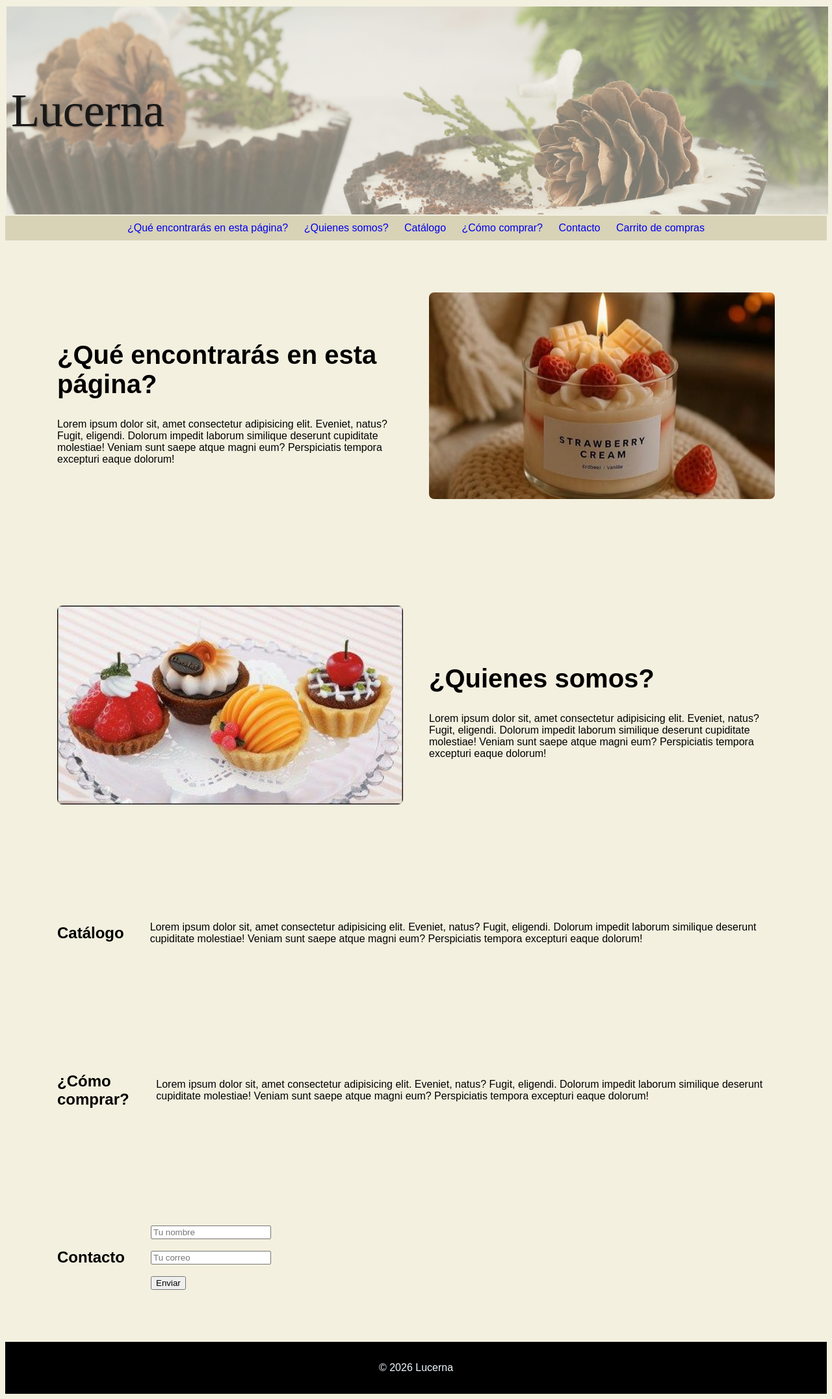
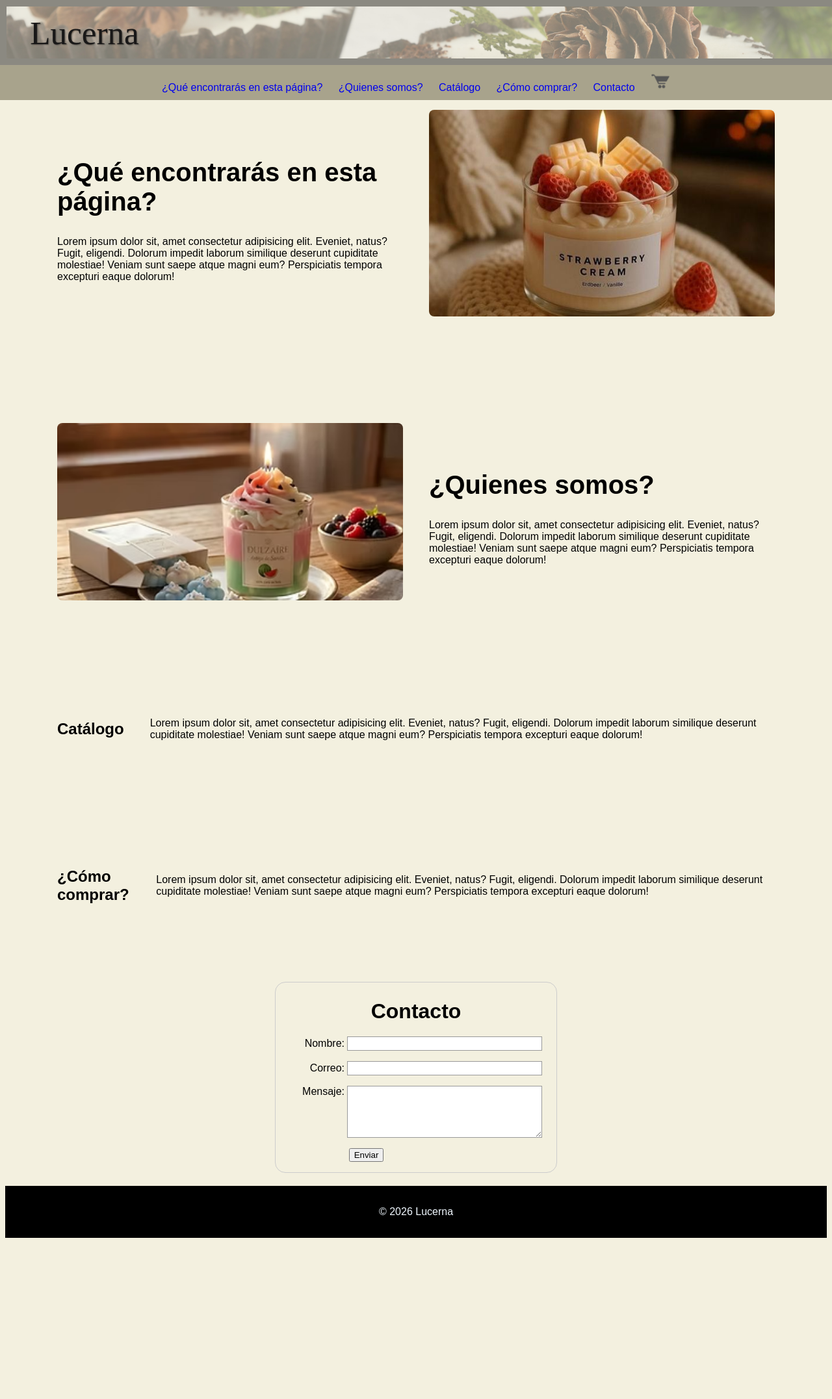
Before and after one commit to Loren-r/Lucerna-Web, a PHP site: page / in a window 1280 px wide. Shown: the whole page at 65% size. After the commit the page ends 1905 px from the top, so only its background shows below. Run offline with PHP 8.4, Linux system fonts and the light colour scheme.

Commit message:
actualizacion
contacto formulario, imagenes

```diff
--- a/index.css
+++ b/index.css
@@ -1,22 +1,37 @@
 body {
     background-color: #F3F0DF;
     font-family: Arial, Helvetica, sans-serif;
+    padding-top:1px;
 }
 
 header {
     color: black;
     text-align: center;
-    padding: 2px;
+    padding: 10px;
+}
+
+.top-bar {
+    position: fixed;
+    top: 0;
+    left: 0;
+    width: 100%;
+    background: #222;
+    z-index: 999;
+}
+
+main {
+    padding-top:80px ;
 }
 
 .header-contenedor {
     position: relative;
+    top: 0;
+    left: 0;
     width: 100%;
-    height: 40vh;
+    height: 10vh;
     overflow: hidden;
     text-align: center;
     color: rgb(25, 24, 24);
-    width: 100%;
     background-position: center;
     background-size:cover;
 }
@@ -26,7 +41,15 @@ header {
     height: 100%;
     object-fit: cover;
     display:block;
-    object-position: center 40%;
+    object-position: center 50%;
+}
+
+.carito_imagen {
+    width: 30px;
+    padding: -20px;
+    text-align: center;
+    position: center;
+
 }
 
 .texto_encima {
@@ -35,11 +58,10 @@ header {
     left: 10%;
     transform: translate(-50%, -50%);
     font-family:'Playfair Display', serif;
-    font-size: 4.5em;
+    font-size:3.2em;
     text-shadow: 1px 1px 2px rgba(0, 0, 0,0.4);
     z-index:2;
 }
-
 
 .header-contenedor::after {
     content: "";
@@ -57,8 +79,6 @@ nav {
     text-align: center;
     padding: 10px;
     font-family: Arial, Helvetica, sans-serif;
-    text-decoration-color: blueviolet;
-
 
 }
 nav a {
@@ -67,15 +87,10 @@ nav a {
     text-decoration: none;
 }
 
-footer {
-    background-color: black;
-    color: aliceblue;
-    text-align: center;
-    padding: 15px;
+section {
+    padding: 20px;
+    scroll-margin-top: 140px;
 }
-
-section { padding: 20px;}
-
 
 .seccion {
     display: flex;
@@ -103,3 +118,69 @@ section { padding: 20px;}
     height: auto;
     border-radius: 8px;
 }
+
+form {
+    margin: 0 auto;
+    width: 400px;
+    padding: 1em;
+    border: 1px solid #ccc;
+    border-radius: 1em;
+}
+ul {
+    list-style: none;
+    padding: 0;
+    margin: 0;
+}
+
+form li + li {
+    margin-top: 1em;
+}
+
+label {
+    display: inline-block;
+    width: 90px;
+    text-align: right;
+}
+
+input,
+textarea {
+    font: 1em sans-serif;
+    width: 300px;
+    box-sizing: border-box;
+    border: 1px solid #999;
+}
+
+input:focus,
+textarea.focus {
+    border-color: #000;
+}
+
+textarea {
+    vertical-align: top;
+    height: 5em;
+}
+
+.button {
+    padding-left: 90px;
+}
+
+button {
+    margin-left: 0.5em;
+}
+
+
+.contacto {
+    font-size: 2em;
+    margin-top: 10px;
+    margin-bottom: 20px;
+    text-align: center;
+
+}
+
+
+footer {
+    background-color: black;
+    color: aliceblue;
+    text-align: center;
+    padding: 15px;
+}
--- a/index.html
+++ b/index.html
@@ -7,19 +7,23 @@
     <link rel="stylesheet" href="index.css">
 
 <body>
+    <div class="top-bar">
     <header class="header-contenedor">
         <img src="Recursos/foto.jpg" alt="foto_encabezado" class="header_imagen">
         <div class="texto_encima">Lucerna</div>
     </header>
+
     <nav>
         <a href="#encontrar">¿Qué encontrarás en esta página?</a>
         <a href="#somos">¿Quienes somos?</a>
         <a href="#catalogo">Catálogo</a>
         <a href="#como_comprar">¿Cómo comprar?</a>
         <a href="#contacto">Contacto</a>
-        <a href="#carrito">Carrito de compras</a>
+        <a href="#carrito"><img src="Recursos/carrito.webp" alt=Carrito_de_compras class="carito_imagen"></a>
     </nav>
+    </div>
 
+    <main>
     <section id="encontrar" class="seccion">
         <div class="seccion-texto">
             <h2>¿Qué encontrarás en esta página?</h2>
@@ -36,7 +40,7 @@
 
     <section id="somos" class="seccion">
         <div class="seccion-imagen">
-            <img src="Recursos/sadsa.jpg" alt="velita 1">
+            <img src="Recursos/foto_encabezado.avif" alt="velita 1">
         </div>
         <div class="seccion-texto">
         <h2>¿Quienes somos?</h2>
@@ -61,12 +65,28 @@
             Perspiciatis tempora excepturi eaque dolorum!</p>
     </section>
 
-    <section id="contacto" class="seccion">
-        <h2>Contacto</h2>
-        <form>
-            <input type="text" placeholder="Tu nombre"><br><br>
-            <input type="email" placeholder="Tu correo"><br><br>
-            <button>Enviar</button>
+
+    <section id="contacto">
+        <form action="puchatodoexiste@gmail.com" method="post">
+            <h2 class="contacto">Contacto</h2>
+            <ul>
+                <li>
+                    <label for="name">Nombre:</label>
+                    <input type="text" id="name" name="user_name" />
+                </li>
+                <li>
+                    <label for="mail">Correo:</label>
+                    <input type="email" id="mail" name="user_mail"/>
+                </li>
+                <li>
+                    <label for="msg">Mensaje:</label>
+                    <textarea id="msg" name="user_message"></textarea>
+                </li>
+                <li class="button">
+                    <button type="submit">Enviar</button>
+                </li>
+            </ul>
+
         </form>
 
     </section>
@@ -75,6 +95,6 @@
  <footer>
         <p>&copy; 2026 Lucerna</p>
     </footer>
-
+    </main>
 </body>
 </html>
```
Also changed, not shown: Recursos/carrito.webp (added).
